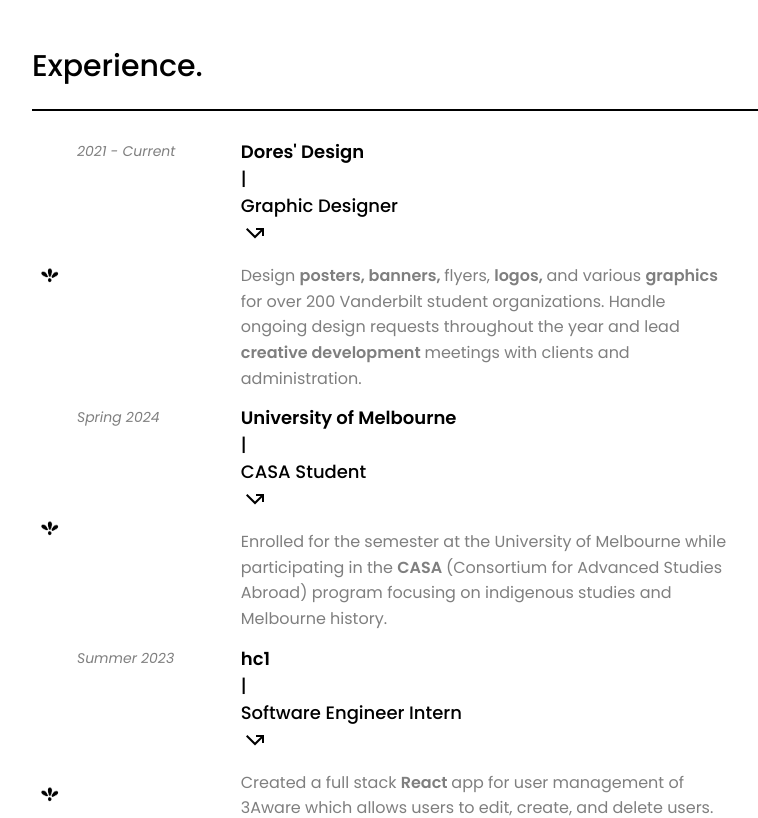
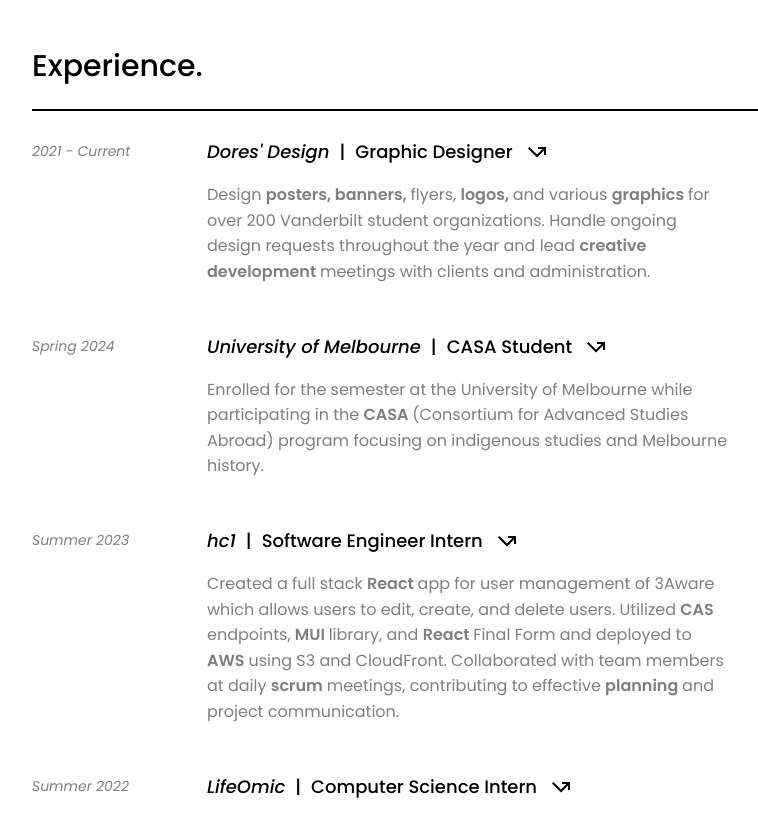
Before and after one commit to Louise3Fraser/dev-portfolio, a React (Create React App) app: page / in a window 1280 px wide. Shown: the part 1100-1918 px from the top of the page, without its empty margins (258-1016 px from the left). Built offline with nearby package versions, Linux system fonts and the light colour scheme; a web font is replaced by a local one.

Commit message:
Experience

```diff
--- a/src/components/ExperienceCards.jsx
+++ b/src/components/ExperienceCards.jsx
@@ -100,7 +100,7 @@
           <div
             className={`experience-card-heading ${isHovered ? "extend" : ""}`}
           >
-            <p className="job" style={{ fontWeight: "600" }}>
+            <p className="job" style={{ fontStyle: "italic" }}>
               {job.place}
             </p>
             <p className="job">|</p>
--- a/src/components/ProjectCards.jsx
+++ b/src/components/ProjectCards.jsx
@@ -46,7 +46,7 @@
           flexDirection: screenSizeSm ? "row" : "column",
         }}
       >
-        {type == "image" ? (
+        {type === "image" ? (
           <img
             alt="project-img"
             src={src}
--- a/src/pages-css/Experience.css
+++ b/src/pages-css/Experience.css
@@ -23,34 +23,7 @@
 .experience-cards {
   display: flex;
   flex-direction: row;
-  /* border-radius: 25px;
-  background: #fcfcfc;
-  padding: 25px;
-}
-
-.experience-card-heading {
-  display: flex;
-  flex-direction: row;
-  gap: 10px;
-  align-items: center;
-  flex-wrap: wrap;
-}
-
-.cards {
-  display: flex;
-  flex-direction: column;
-  gap: 30px;
-}
-
-ul {
-  padding-left: 20px;
-}
-
-li.body-sub {
-  list-style-type: none; /* Removes the default bullet */
-  padding-left: 45px;
-  background: url("../media/bullet.png") no-repeat left center;
-  background-size: 36px 36px; /* Adjust the size of the bullet image */
+  margin-bottom: 35px;
 }
 
 .fade-in-words {
@@ -68,29 +41,32 @@
 
 .experience-card-heading {
   position: relative;
+  display: flex;
+  flex-direction: row;
+  gap: 10px;
   transition: margin-left 0.2s ease-in-out;
 }
 
 .experience-card-heading {
   position: relative;
   transition: margin-left 0.2s ease-in-out;
-  margin-left: 0; /* Default margin */
+  margin-left: 0;
 }
 
 .experience-card-heading {
   position: relative;
   transition: margin-left 0.2s ease-in-out;
-  margin-left: 0; /* Default margin */
+  margin-left: 0;
 }
 
 .experience-card-heading::before {
   content: '';
   position: absolute;
   top: 50%;
-  left: -30px; /* Adjust this value to set the gap */
+  left: -30px;
   width: 0;
-  height: 1px; /* Adjust thickness as needed */
-  background-color: black; /* Adjust color as needed */
+  height: 1px;
+  background-color: black;
   transition: width 0.2s ease-in-out, left 0.2s ease-in-out;
   transform: translateY(-50%);
 }
@@ -101,5 +77,5 @@
 
 .experience-card-heading.extend::before {
   width: 20px;
-  left: -30px; /* This keeps the line with the gap from the text */
+  left: -30px;
 }
```
